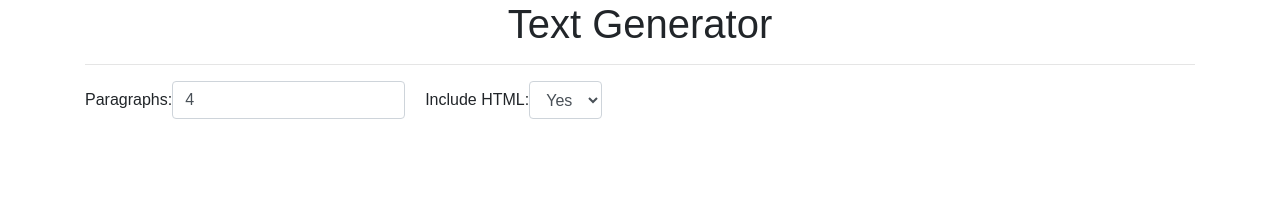
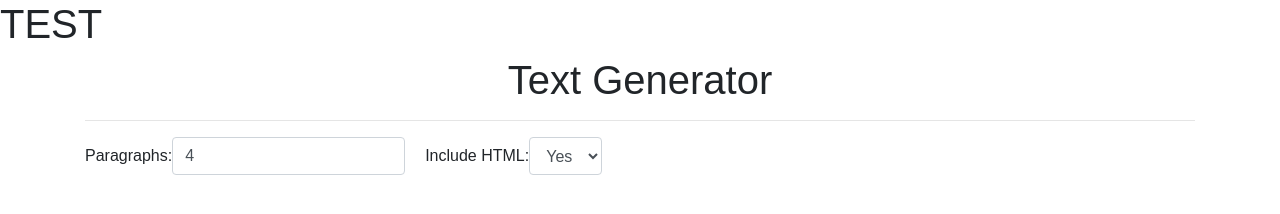
Before and after one commit to shaykrauz/TestRep, a plain HTML site: page index.html in a window 1280 px wide. Drawn offline with nearby package versions, Linux system fonts and the light colour scheme; no server answers.

Commit message:
Update index.html

```diff
--- a/index.html
+++ b/index.html
@@ -1 +1 @@
-<!DOCTYPE html><html lang="en"><head><meta charset="utf-8"><meta name="viewport" content="width=device-width,initial-scale=1"><link rel="shortcut icon" href="./favicon.ico"><link rel="stylesheet" href="https://bootswatch.com/readable/bootstrap.min.css"><title>Sample Text Generator</title><link href="./static/css/main.a1a3f2c8.css" rel="stylesheet"></head><body><div id="root"></div><script type="text/javascript" src="./static/js/main.23cb8a37.js"></script></body></html>
+<!DOCTYPE html><html lang="en"><head><meta charset="utf-8"><meta name="viewport" content="width=device-width,initial-scale=1"><link rel="shortcut icon" href="./favicon.ico"><link rel="stylesheet" href="https://bootswatch.com/readable/bootstrap.min.css"><title>Sample Text Generator</title><link href="./static/css/main.a1a3f2c8.css" rel="stylesheet"></head><body><h1>TEST</h1><div id="root"></div><script type="text/javascript" src="./static/js/main.23cb8a37.js"></script></body></html>
```
